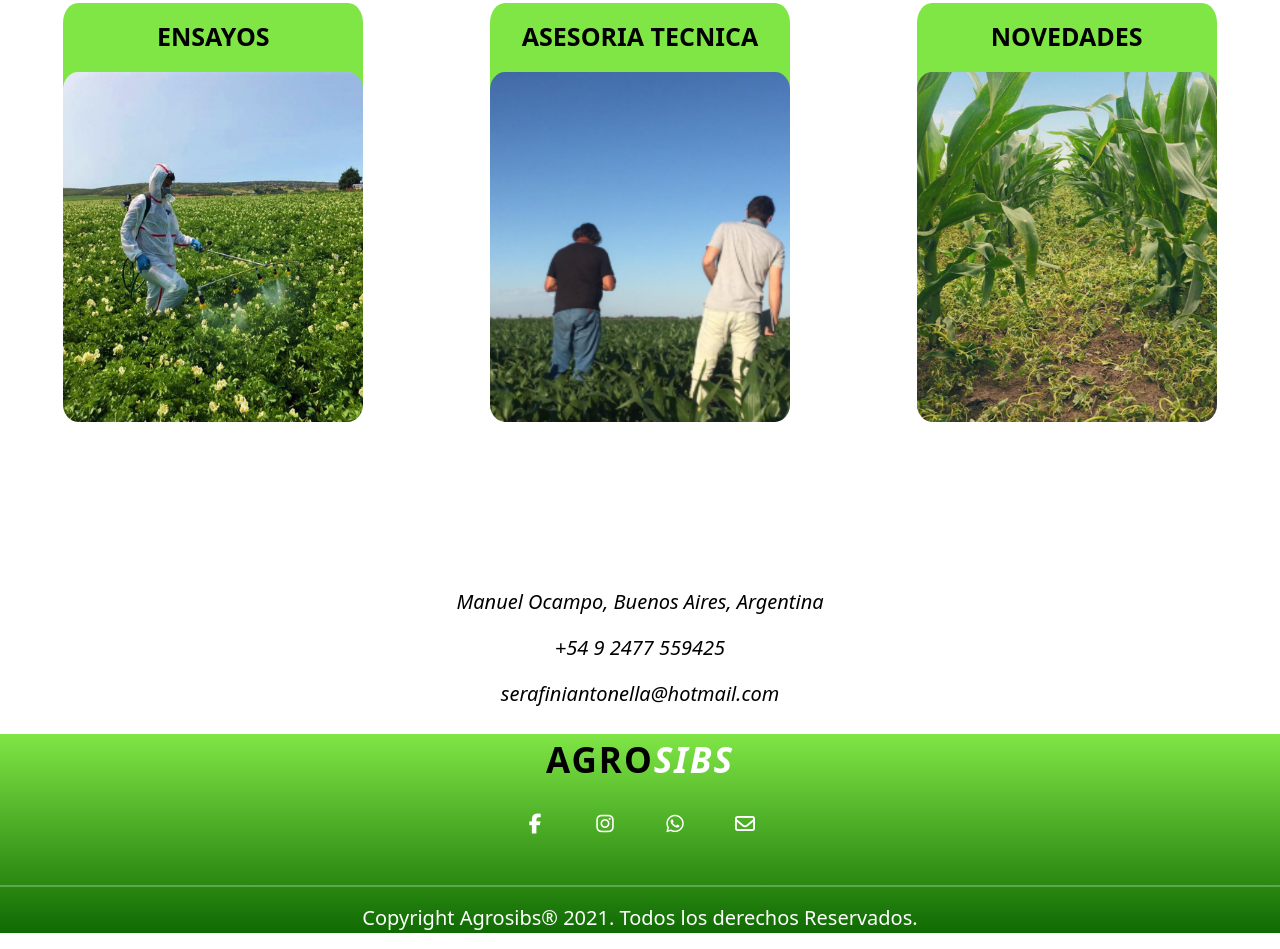
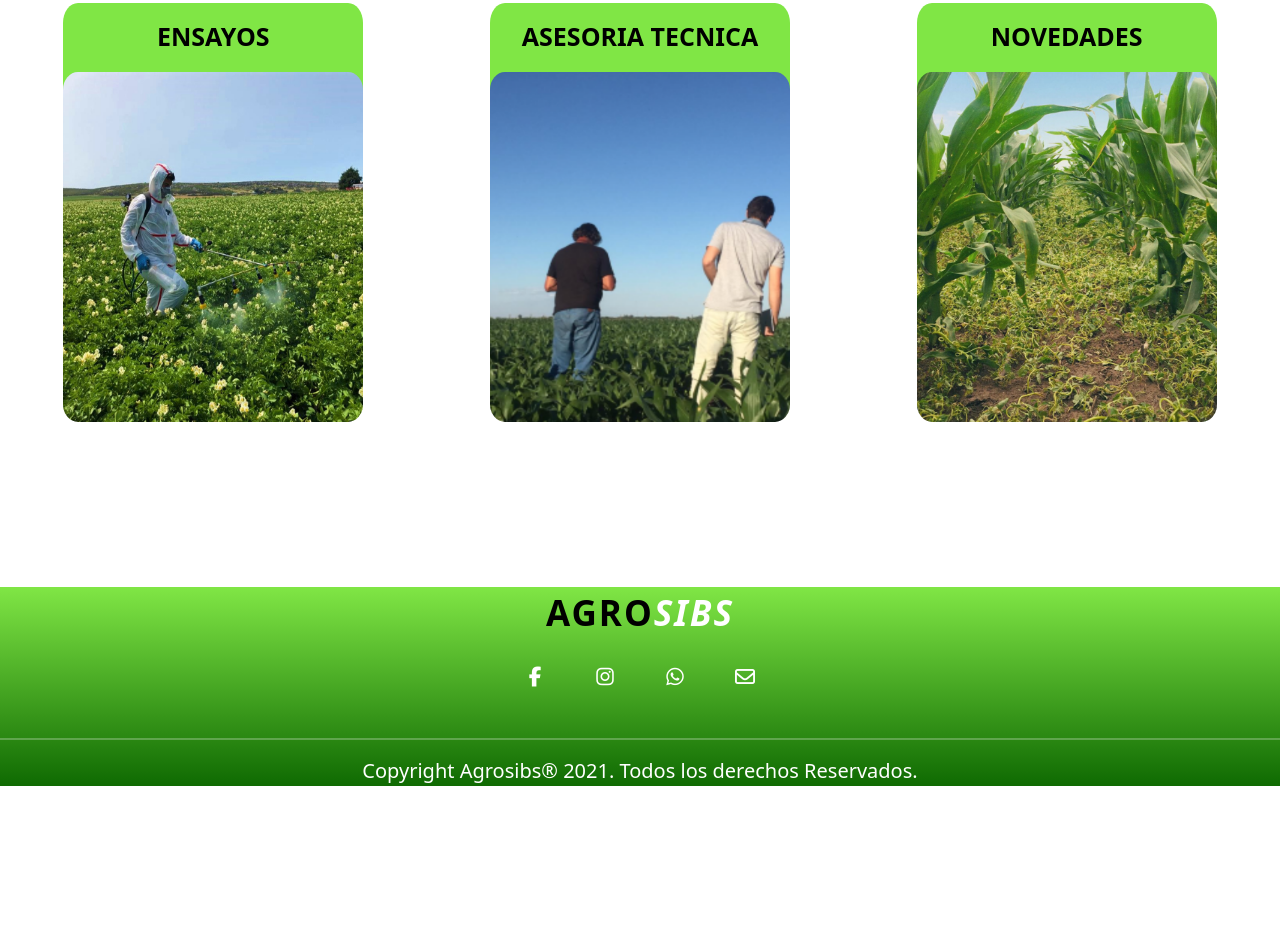
Before and after one commit to serafinia/agrosibs, a website: page index.html in a window 1280 px wide. Shown: the part 1115-2064 px from the top of the page. After the commit the page ends 1917 px from the top, so only its background shows below. Drawn offline with nearby package versions, Linux system fonts and the light colour scheme; a web font is replaced by a local one.

Commit message:
Update index.html

```diff
--- a/index.html
+++ b/index.html
@@ -109,21 +109,6 @@
                 </div>
             </section>
         </div>
-
-        <div class="contact-content">
-            <!--  datos de contacto, direccion, telefono -->
-            <a href="" class="contact-content__contact-a">
-                <i class=""> <p>Manuel Ocampo, Buenos Aires, Argentina</p> </i>
-            </a>
-            <a href="https://wa.me/5492477559425" class="contact-content__contact-a">
-                <i class=""> <p>+54 9 2477 559425</p></i>
-            </a>
-            <a href="mailto:serafiniantonella@hotmail.com?Subject=asesoria%20tecnica" class="contact-content__contact-a">
-                <i class=""> <p>serafiniantonella@hotmail.com</p> </i>
-            </a>
-        </div>
-
-
     </main>
     <!-- fin cuerpo -->
 
```
